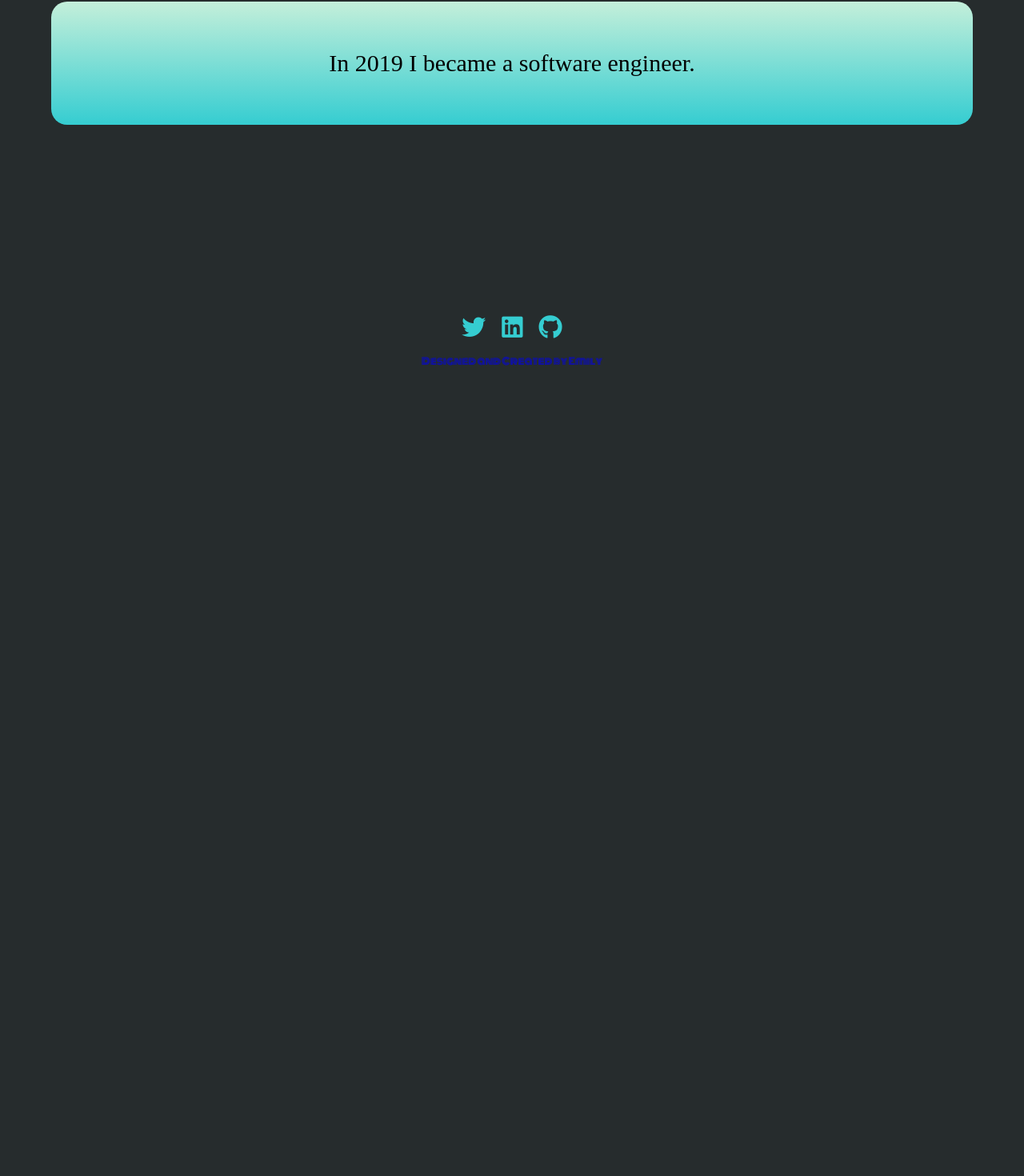
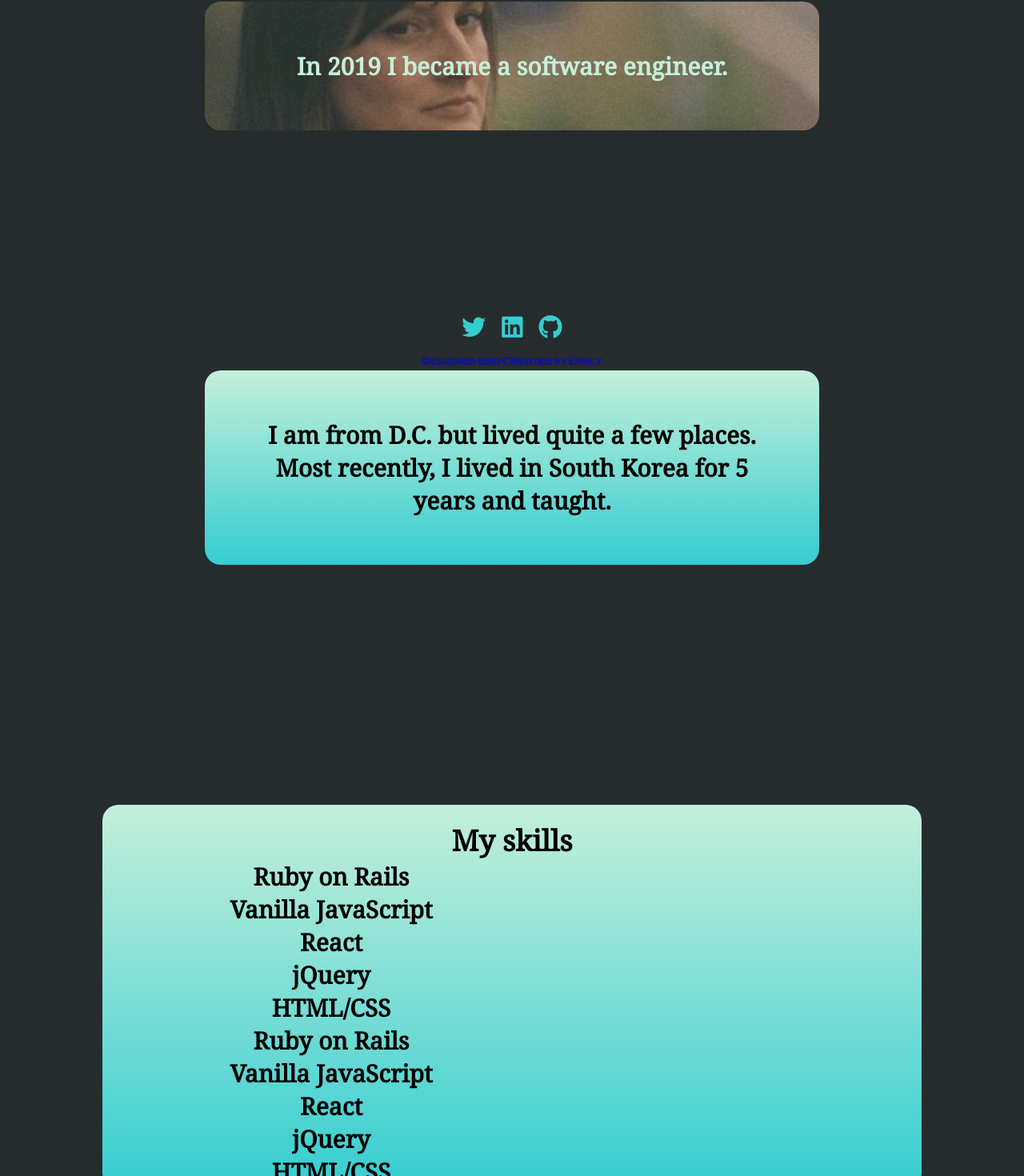
Before and after one commit to emilyjennings/emily-portfolio, a React (Create React App) app: page /about in a window 1280 px wide. Shown: the part 298-1768 px from the top of the page at 80% size. Before the commit the page ends 800 px from the top, so only its background shows below. Built offline with nearby package versions, Linux system fonts and the light colour scheme; a web font is replaced by a local one.

Commit message:
front page is exactly how I want it and working on about page

```diff
--- a/src/App.css
+++ b/src/App.css
@@ -85,7 +85,8 @@ a {
   width: 300px;
   position: fixed;
   top: 0;
-  padding: 5px 10px
+  padding: 5px 10px;
+  word-spacing: 0.1em
 }
 
 .navsubtitlestick {
@@ -99,6 +100,7 @@ a {
   top: 0;
   text-align: left;
   margin: 5px 10px;
+  word-spacing: 0.1em
 }
 
 hr {
@@ -301,10 +303,11 @@ i {
 
 .caption {
   color: black;
-  font-family: 'Montserrat', cursive;
+  font-family: 'Noto Serif', serif;
+  font-weight: bold;
   text-align: center;
   margin: 0 10px 20px 10px;
-  font-size: 30px;
+  font-size: 20px;
   padding: 20px;
   height: 50px;
   overflow: hidden;
@@ -448,17 +451,44 @@ i {
 
 /* Aboutpage */
 
-.story {
+.story, .origin, .skills {
   display: block;
   text-align: center;
-  background-image: linear-gradient(to top, #35CDD1, #C4EFDA);
-  width: auto;
+  background-image: url("../src/components/img/bus.jpg");
+  background-position: 10% 35%;
+  background-size: cover;
   z-index: 1;
-  margin: 300px 5%;
+  margin: 300px 20%;
   border-radius: 20px;
   padding: 60px;
-  font-family: 'Montserrat', serif;
+  font-family: 'Noto Serif', serif;
   font-size: 30px;
+  font-weight: bold;
+  color: #C4EFDA;
+  background-color: black;
+}
+
+.origin, .skills {
+  background-image: linear-gradient(to top, #35CDD1, #C4EFDA);
+  color: inherit;
+}
+
+.skills {
+  margin: 10%;
+  height: 400px;
+  padding-top: 20px
+}
+
+.skill-text {
+  width: 100%;
+  font-size: 1.2em;
+}
+
+.skill-levels, .skill-names {
+  display: inline-block;
+  width: 50%;
+  float: left;
+  clear: both;
 }
 
 
@@ -490,7 +520,8 @@ i {
   z-index: 1;
   border-radius: 10px;
   padding: 30px;
-  font-family: 'Montserrat', serif;
+  font-family: 'Noto Serif', serif;
+  font-weight: bold;
   font-size: 20px;
   width: 100%;
   margin: auto;
@@ -511,9 +542,8 @@ i {
 }
 
 .github, .link, .goback {
-  font-family: 'Montserrat', serif;
+  font-family: 'Monoton', serif;
   color: #C4EFDA;
-  border: 3px solid #C4EFDA;
   background: #35CDD1;
   border-radius: 3px;
   display: inline-block;
@@ -521,11 +551,12 @@ i {
   text-align: center;
   padding: 10px;
   text-decoration: none;
-  margin: 10px
+  margin: 10px;
+  word-spacing: 0.2em
 }
 
-.goback:hover, .github:hover, .link:hover {
-  background-color: #262c2d;
+.buttons a:hover{
+  color: #C4EFDA;
 }
 
 /* Contact Page (Empathy) */
@@ -539,14 +570,17 @@ i {
   margin: 30px auto 400px auto;
   border-radius: 20px;
   padding: 20px;
-  font-family: 'Montserrat', serif;
-  font-size: 20px;
+  font-family: 'Noto Serif', serif;
+  font-size: 1.4em;
+  font-weight: bold
 }
 
 .formcaption {
   display: block;
   width: 70%;
   margin: 20px auto 30px auto;
+  font-size: 1.4em;
+  font-weight: bold
 }
 
 .emily-contact {
@@ -582,8 +616,9 @@ button#submit:hover {
   margin: 300px auto 10px auto;
   border-radius: 20px;
   padding: 20px;
-  font-family: 'Montserrat', serif;
-  font-size: 25px;
+  font-family: 'Noto Serif', serif;
+  font-size: 1.4em;
+  font-weight: bold
 }
 
 form {
--- a/src/components/About.js
+++ b/src/components/About.js
@@ -13,8 +13,28 @@ export default class About extends Component {
   render() {
     return (
       <div className="aboutpage">
-        <div className="clearfix">
-          <div className="story">In 2019 I became a software engineer.</div>
+        <div className="story">In 2019 I became a software engineer.</div>
+        <div className="origin">
+          <div className="text">I am from D.C. but lived quite a few places. Most recently, I lived in South Korea for 5 years and taught.</div>
+        </div>
+        <div className="skills">
+          <div className="skill-text">My skills</div>
+          <div className="skills-container">
+            <div className="skill-names">
+              <div className="skill-1">Ruby on Rails</div>
+              <div className="skill-2">Vanilla JavaScript</div>
+              <div className="skill-3">React</div>
+              <div className="skill-4">jQuery</div>
+              <div className="skill-5">HTML/CSS</div>
+            </div>
+            <div className="skill-levels">
+              <div className="skill-1-l">Ruby on Rails</div>
+              <div className="skill-2-l">Vanilla JavaScript</div>
+              <div className="skill-3-l">React</div>
+              <div className="skill-4-l">jQuery</div>
+              <div className="skill-5-l">HTML/CSS</div>
+            </div>
+          </div>
         </div>
       </div>
     );
--- a/src/components/ProjectShow.js
+++ b/src/components/ProjectShow.js
@@ -19,9 +19,9 @@ class ProjectShow extends Component {
           <div className="desc-cont"><div className="desc">{cards[index].desc}</div></div>
         </div>
         <div className="buttons">
-          <div className="link"><a href={cards[index].link}>Try it out</a></div>
-          <div className="github"><a href={cards[index].github}>See the code</a></div>
-          <div className="goback" onClick={() => window.location.reload()}>Go Back</div>
+          <div className="link"><a href={cards[index].link}>see it</a></div>
+          <div className="github"><a href={cards[index].github}>the code</a></div>
+          <div className="goback" onClick={() => window.location.reload()}><a href="">go back</a></div>
         </div>
       </div>
     );
```
Also changed, not shown: src/components/img/bus.jpg (renamed from src/components/img/1618496_572184058587_4577405103126394636_n.jpg).
